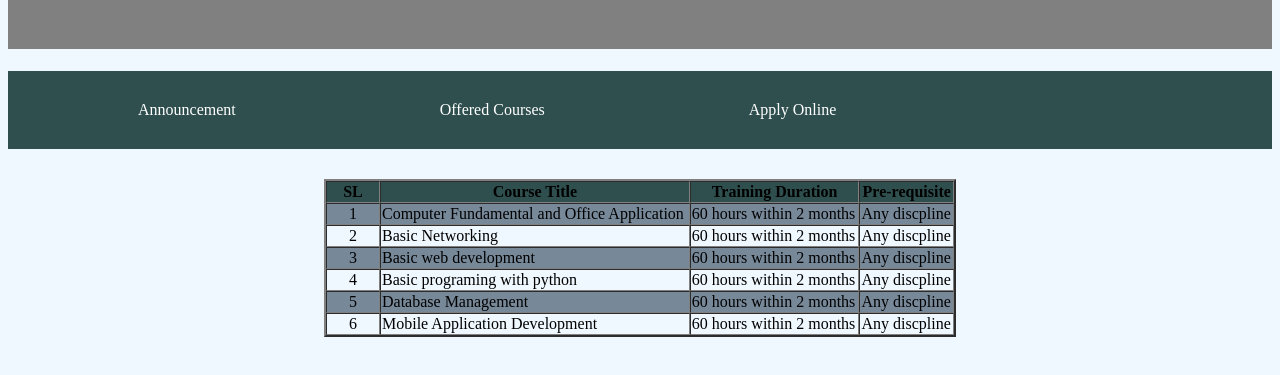
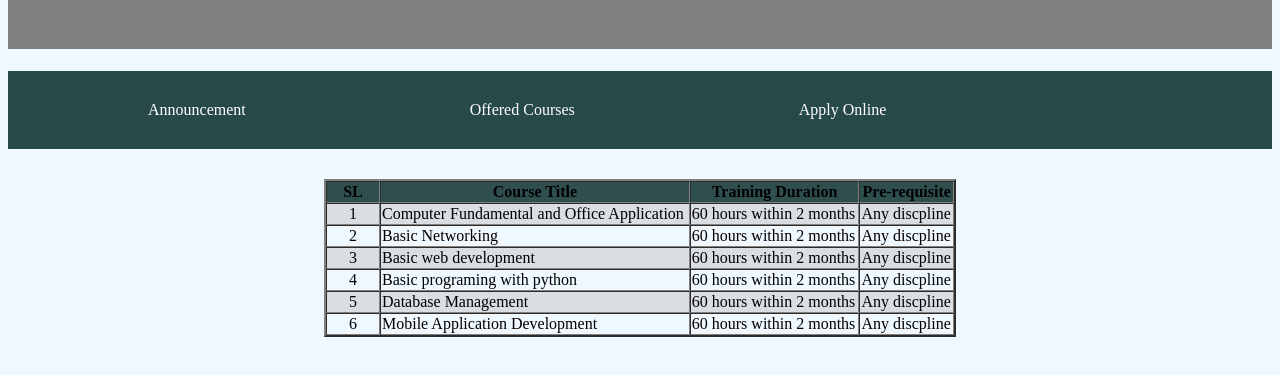
Before and after one commit to Osman-Goni22/EDGE-Registration-form, a plain HTML site: page page2.html in a window 1280 px wide. Shown: the part 109-484 px from the top of the page. Drawn offline with Linux system fonts and the light colour scheme.

Commit message:
Update style.css
background color gray added for even child

```diff
--- a/style.css
+++ b/style.css
@@ -9,14 +9,14 @@
 }
 .down_nav{
     margin-top: 15px;
-    background-color: darkslategray;
+    background-color: rgb(39, 73, 73);
     padding: 30px;
 }
 
 .down_nav a{
 
   margin: 50px;
-  padding: 50px;
+  padding: 60px;
   color: white;
 
 }
@@ -66,5 +66,5 @@ input{
 }
 
 tr:nth-child(even){
-    background-color: lightslategray;
+    background-color: rgb(218, 222, 226);
 }
```
